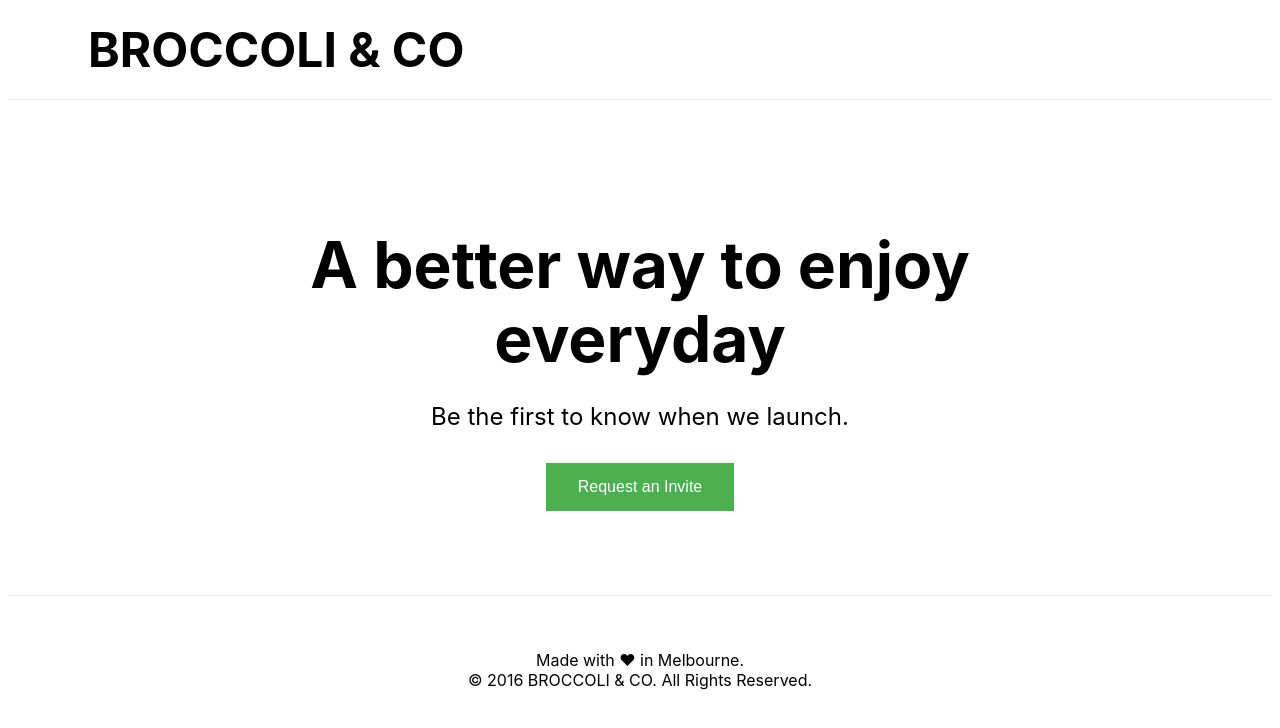
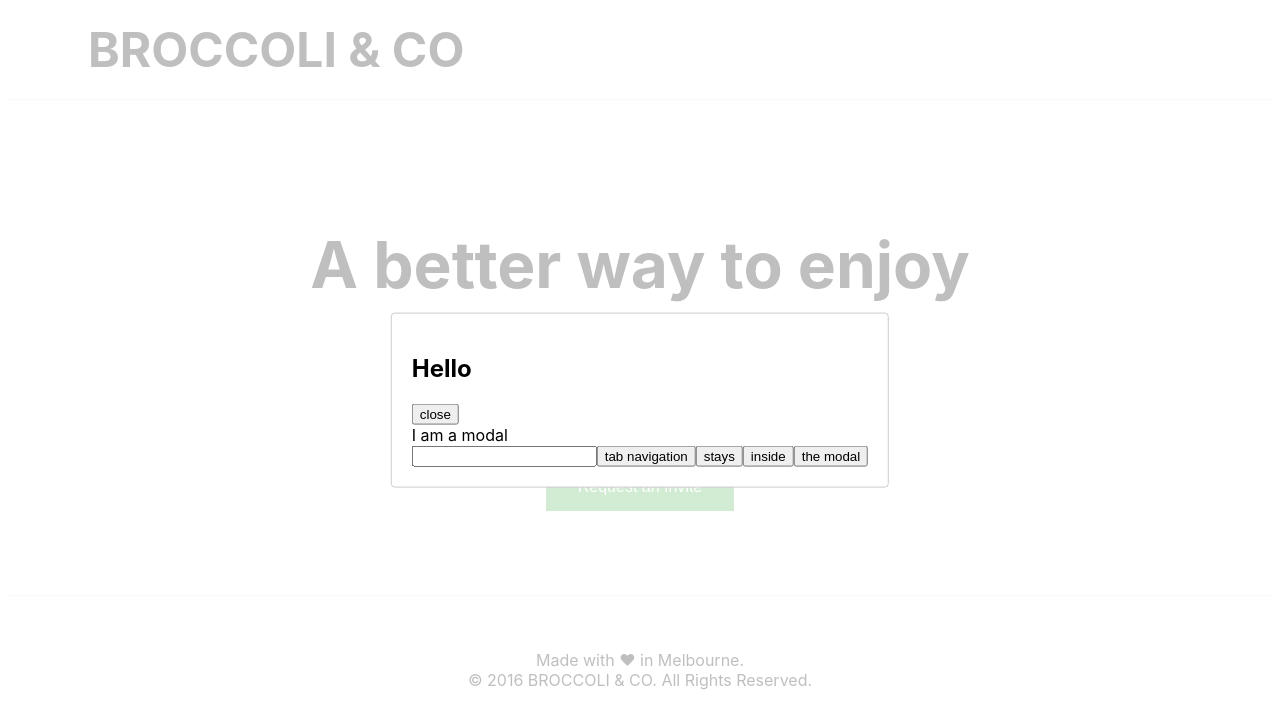
Before and after one commit to dixon1989/BlinqTask, a Next.js app: page / in a window 1280 px wide. Both pictures are taken after a click on the button "Request an Invite". Shown: the top 728 px of the page. Built offline with nearby package versions, Linux system fonts and the light colour scheme.

Commit message:
add modal dependency

```diff
--- a/package.json
+++ b/package.json
@@ -11,10 +11,12 @@
   "dependencies": {
     "next": "11.0.1",
     "react": "17.0.2",
-    "react-dom": "17.0.2"
+    "react-dom": "17.0.2",
+    "react-modal": "^3.14.3"
   },
   "devDependencies": {
     "@types/react": "17.0.13",
+    "@types/react-modal": "^3.12.0",
     "eslint": "7.30.0",
     "eslint-config-next": "11.0.1",
     "typescript": "4.3.5"
--- a/pages/index.tsx
+++ b/pages/index.tsx
@@ -1,14 +1,40 @@
 import Head from 'next/head'
 import Image from 'next/image'
 import styles from '../styles/Home.module.css'
+import React from 'react';
+import Modal from 'react-modal';
 
 export default function Home() {
+
+  const [modalIsOpen, setIsOpen] = React.useState(false);
+
+  const customStyles = {
+    content: {
+      top: '50%',
+      left: '50%',
+      right: 'auto',
+      bottom: 'auto',
+      marginRight: '-50%',
+      transform: 'translate(-50%, -50%)',
+    },
+  };
+
+  const openModal = () => {
+    setIsOpen(true);
+  }
+
+  const closeModal = () => {
+    setIsOpen(false);
+  }
 
   const registerEmail = (event: { preventDefault: () => void }) => {
     event.preventDefault() // don't redirect the page
     // where we'll add our form logic
+    openModal()
   }
+
   return (
+    <React.Fragment>
     <div className={styles.container}>
       <Head>
         <title>Create Next App</title>
@@ -42,5 +68,25 @@
           </div>
       </footer>
     </div>
+    <div>
+      <Modal
+        isOpen={modalIsOpen}
+        onRequestClose={closeModal}
+        style={customStyles}
+        contentLabel="Example Modal"
+      >
+        <h2 ref={(_subtitle) => (_subtitle = _subtitle)}>Hello</h2>
+        <button onClick={closeModal}>close</button>
+        <div>I am a modal</div>
+        <form>
+          <input />
+          <button>tab navigation</button>
+          <button>stays</button>
+          <button>inside</button>
+          <button>the modal</button>
+        </form>
+      </Modal>
+    </div>
+    </React.Fragment>
   )
 }
```
Also changed, not shown: 1 other file (tests, documents, lock files or other folders).
